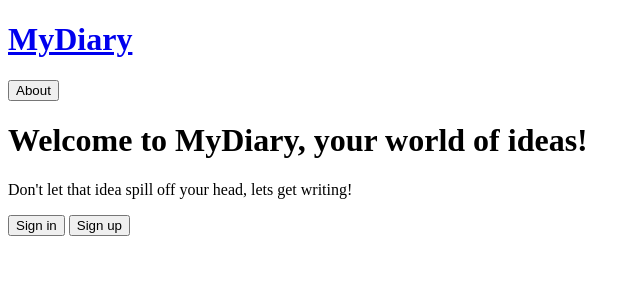
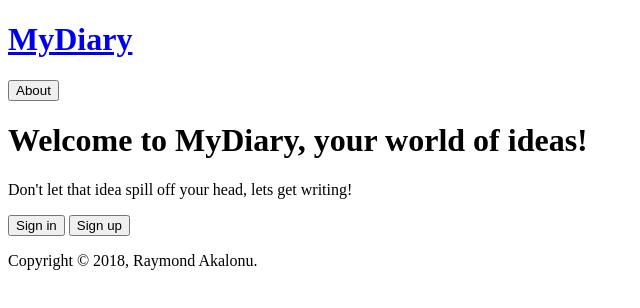
Before and after one commit to Raymond-Osy/MyDiary, a plain HTML site: page UI/index.html in a window 1280 px wide. Shown: the whole page, without its empty margins (0-640 px from the left). Drawn offline with nearby package versions, Linux system fonts and the light colour scheme.

Commit message:
Add footer and its elements

```diff
--- a/UI/index.html
+++ b/UI/index.html
@@ -39,4 +39,8 @@
         </div>
     </body>
 
+    <!-- create footer as the end othe the landing page -->
+    <footer>
+        <p>Copyright &copy; 2018, Raymond Akalonu.</p>
+    </footer>
 </html>
```
